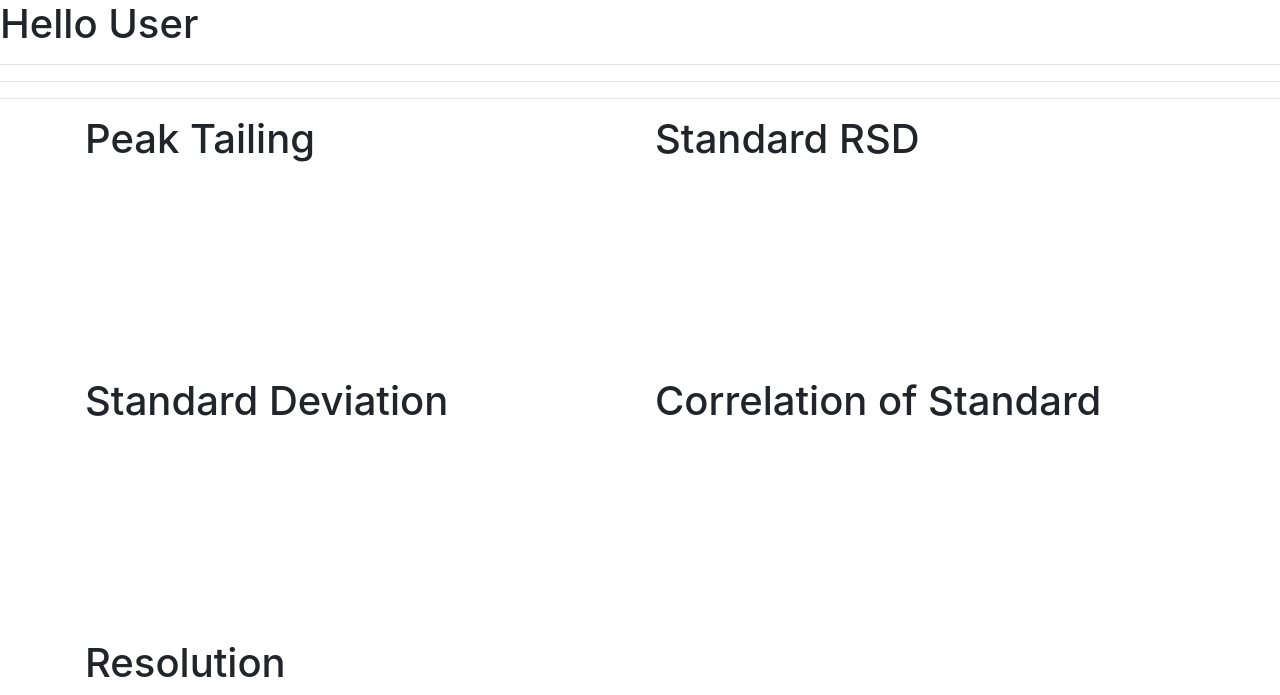
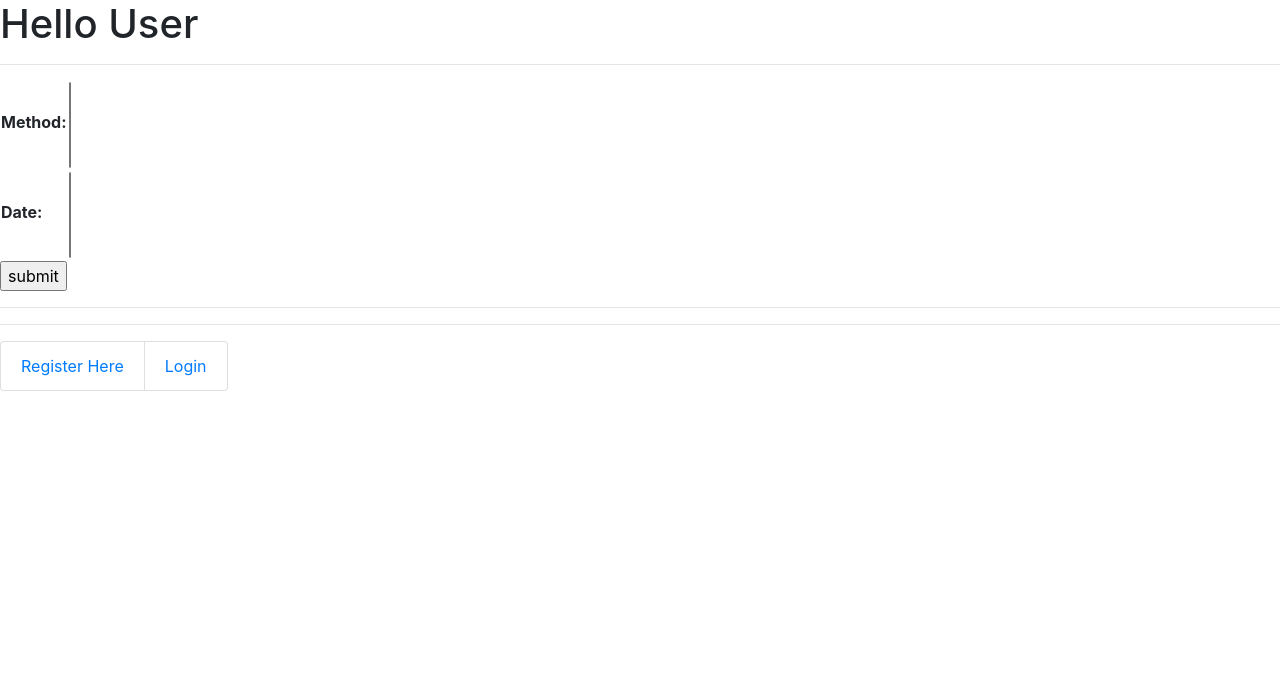
Before and after one commit to jaydeep1412/Catalent, a Django app: page /myapp/display in a window 1280 px wide. Shown: the top 695 px of the page. After the commit the page ends 391 px from the top, so only its background shows below. Run offline with Django 3.2, Linux system fonts and the light colour scheme; a user stored in the database is signed in; data comes from the database, SQL or seed files in the repository; both versions use the stored data as it was after the commit; data that the repository does not hold is empty; a map, chart or similar area stays blank; some libraries are stand-ins or nearby versions.

Commit message:
Added the functionality of filtering graph based on methods

```diff
--- a/myapp/forms.py
+++ b/myapp/forms.py
@@ -25,3 +25,23 @@
         widgets = {
             'date':forms.SelectDateWidget
         }
+
+class ChartForm(forms.Form):
+    #queryset=Analysis.objects.filter(analyst__username__iexact=username).values('method__Method_Number'),
+    Method = forms.MultipleChoiceField(required=True)
+    Date = forms.MultipleChoiceField(required=False)
+
+    def __init__(self, *args, request=None, **kwargs):
+        user = kwargs.pop('user')
+        print("Hello",user)
+        super(ChartForm, self).__init__(*args, **kwargs)
+        # perhaps you want to set the request in the Form
+
+        methodlist = [ (e.method.Method_Number,e.method.Method_Number) for e in Analysis.objects.filter(analyst__username__iexact=user)]
+        datelist = [ (e.date,e.date) for e in Analysis.objects.filter(analyst__username__iexact=user)]
+        print(methodlist)
+        #print(Analysis.objects.filter(analyst__username__iexact=user).values('method__Method_Number'))
+        self.fields['Method'].choices = methodlist
+        self.fields['Date'].choices = datelist
+
+    #print(Analysis.objects.filter(analyst__username__iexact = username).values_list('method__Method_Number'))
--- a/myapp/models.py
+++ b/myapp/models.py
@@ -36,6 +36,7 @@
 
     class Meta:
         verbose_name_plural = "Analysis"
+        ordering = ["date",]
 
     def __str__(self):
         return "%s %s" %(self.analyst.get_full_name(),self.method.Method_ID)
--- a/myapp/templates/myapp/charts.html
+++ b/myapp/templates/myapp/charts.html
@@ -1,17 +1,11 @@
 {% extends 'myapp/base.html' %}
 {% block body_block %}
-    <!-- jQuery CDN -->
-    <script
-    src="https://code.jquery.com/jquery-1.12.4.min.js"
-    integrity="sha256-ZosEbRLbNQzLpnKIkEdrPv7lOy9C27hHQ+Xp8a4MxAQ="
-    crossorigin="anonymous"></script>
-     <!-- highcharts CDN -->
-    <script src="https://code.highcharts.com/highcharts.src.js"></script>
 
-    {% load chartit %}
-    {{ cht|load_charts:"container" }}
-</head>
-
-<body>
-    <div id='container'>  </div>
+    <form action="" method="post">
+        {% csrf_token %}
+        <table>
+            {{ form.as_table }}
+        </table>
+        <input type="submit" value="submit">
+    </form>
 {% endblock %}
--- a/myapp/views.py
+++ b/myapp/views.py
@@ -9,7 +9,7 @@
 from django.urls import reverse
 from django.views.generic.base import View
 
-from .forms import AnalysisForm, RegisterForm
+from .forms import AnalysisForm, RegisterForm, ChartForm
 
 from rest_framework.views import APIView
 from rest_framework.response import Response
@@ -156,13 +156,44 @@
     }
     return JsonResponse(data) # http response
 
-def display( request, *args, **kwargs):
+'''def display( request, *args, **kwargs):
     if request.user.is_authenticated:
         return render(request, 'charts.html')
     else:
+        return render(request,'myapp/order_response.html',{'msg':"You need to login to see the visualization"})'''
+
+def display( request, *args, **kwargs):
+    if request.user.is_authenticated:
+        if (request.method == 'POST'):
+
+            form = ChartForm(request.POST,user=request.user.username)
+            #print(form)
+            if form.is_valid():
+                request.session['Method'] = form.cleaned_data['Method']
+                #print("Method :",form.cleaned_data['Method'])
+                #print("Date :", form.cleaned_data['Date'])
+
+                if form.cleaned_data['Date'] != []:
+                    request.session['DatePresent'] = 1
+                    request.session['Date'] = form.cleaned_data['Date']
+
+                else:
+                    request.session['Date'] = None
+                return render(request, 'charts.html')
+            else:
+                msg = 'Please input correct data and try again'
+                return render(request, 'myapp/order_response.html', {'msg': msg})
+
+        else:
+            form = ChartForm(user=request.user.username)
+            #methodlist = Analysis.objects.filter(analyst__username__iexact = request.user.username).values_list('method__Method_Number', flat=True)
+
+        return render(request, 'myapp/charts.html', {'form': form})
+    else:
         return render(request,'myapp/order_response.html',{'msg':"You need to login to see the visualization"})
 
-User = get_user_model()
+
+#User = get_user_model()
 
 class ChartData( APIView):
     """
@@ -178,13 +209,39 @@
         """
         Return a list of all users.
         """
+        print("Inside rest API")
         print(request.session['username'])
+        print(request.session['Method'])
+        print(request.session['Date'] is None)
+
+
+        if request.session['Date'] is None:
+            Date = Analysis.objects.filter(analyst__username__iexact=request.session['username'],method__Method_Number__in=request.session['Method']).values_list('date', flat=True)
+            peakTailing = Analysis.objects.filter(analyst__username__iexact=request.session['username'],method__Method_Number__in=request.session['Method']).values_list('peakTailing', flat=True)
+            standard_RSD = Analysis.objects.filter(analyst__username__iexact=request.session['username'], method__Method_Number__in=request.session['Method']).values_list('standard_RSD', flat=True)
+            standardStdDev = Analysis.objects.filter(analyst__username__iexact=request.session['username'], method__Method_Number__in=request.session['Method']).values_list('standardStdDev', flat=True)
+            CorrelationOfStandards = Analysis.objects.filter(analyst__username__iexact=request.session['username'], method__Method_Number__in=request.session['Method']).values_list('CorrelationOfStandards', flat=True)
+            resolution = Analysis.objects.filter(analyst__username__iexact=request.session['username'], method__Method_Number__in=request.session['Method']).values_list('resolution', flat=True)
+        else:
+            Date = Analysis.objects.filter(analyst__username__iexact = request.session['username'],date__in=request.session['Date'],method__Method_Number__in=request.session['Method']).values_list('date', flat=True)
+            peakTailing = Analysis.objects.filter(analyst__username__iexact=request.session['username'], date__in=request.session['Date'],method__Method_Number__in=request.session['Method']).values_list('peakTailing', flat=True)
+            standard_RSD = Analysis.objects.filter(analyst__username__iexact=request.session['username'],date__in=request.session['Date'],method__Method_Number__in=request.session['Method']).values_list('standard_RSD', flat=True)
+            standardStdDev = Analysis.objects.filter(analyst__username__iexact=request.session['username'], date__in=request.session['Date'],method__Method_Number__in=request.session['Method']).values_list('standardStdDev', flat=True)
+            CorrelationOfStandards = Analysis.objects.filter(analyst__username__iexact=request.session['username'], date__in=request.session['Date'],method__Method_Number__in=request.session['Method']).values_list('CorrelationOfStandards', flat=True)
+            resolution = Analysis.objects.filter(analyst__username__iexact=request.session['username'], date__in=request.session['Date'],method__Method_Number__in=request.session['Method']).values_list('resolution', flat=True)
+        print("Date",Date)
+        print("peakTailing",peakTailing)
+        print("standard_RSD",standard_RSD)
+        print("standardStdDev", standardStdDev)
+        print("CorrelationOfStandards",CorrelationOfStandards)
+        print("resolution",resolution)
+
         data = {
-            "Date":Analysis.objects.filter(analyst__username__iexact = request.session['username']).values_list('date', flat=True),
-            "peakTailing":Analysis.objects.filter(analyst__username__iexact = request.session['username']).values_list('peakTailing', flat=True),
-            "standard_RSD": Analysis.objects.filter(analyst__username__iexact=request.session['username']).values_list('standard_RSD', flat=True),
-            "standardStdDev": Analysis.objects.filter(analyst__username__iexact=request.session['username']).values_list('standardStdDev', flat=True),
-            "CorrelationOfStandards": Analysis.objects.filter(analyst__username__iexact=request.session['username']).values_list('CorrelationOfStandards', flat=True),
-            "resolution": Analysis.objects.filter(analyst__username__iexact=request.session['username']).values_list('resolution', flat=True)
+            "Date":Date,
+            "peakTailing":peakTailing,
+            "standard_RSD":standard_RSD ,
+            "standardStdDev": standardStdDev,
+            "CorrelationOfStandards":CorrelationOfStandards ,
+            "resolution":resolution
         }
         return Response(data)
--- a/templates/charts.html
+++ b/templates/charts.html
@@ -74,7 +74,7 @@
     function setChart2(){
     var ctx = document.getElementById('myChart2').getContext('2d');
         var myChart = new Chart(ctx, {
-            type: 'bar',
+            type: 'line',
             data: {
                 labels: Date,
                 datasets: [{
@@ -113,7 +113,7 @@
     function setChart3(){
     var ctx = document.getElementById('myChart3').getContext('2d');
         var myChart = new Chart(ctx, {
-            type: 'bar',
+            type: 'line',
             data: {
                 labels: Date,
                 datasets: [{
@@ -152,7 +152,7 @@
     function setChart4(){
     var ctx = document.getElementById('myChart4').getContext('2d');
         var myChart = new Chart(ctx, {
-            type: 'bar',
+            type: 'line',
             data: {
                 labels: Date,
                 datasets: [{
@@ -191,7 +191,7 @@
     function setChart5(){
     var ctx = document.getElementById('myChart5').getContext('2d');
         var myChart = new Chart(ctx, {
-            type: 'bar',
+            type: 'line',
             data: {
                 labels: Date,
                 datasets: [{
@@ -233,6 +233,12 @@
 </script>
 
 {% block content %}
+    {% if request.session.Method and request.session.DatePresent%}
+        <h3>Method:{{ request.session.Method }}</h3>
+        <h3>Method:{{ request.session.Date }}</h3>
+    {% else %}
+        <h3>Method:{{ request.session.Method }}</h3>
+    {% endif %}
 
 <div class='row'>
     <div class='col-sm-6' url-endpoint='{% url "api-data" %}'>
```
Also changed, not shown: db.sqlite3, myapp/migrations/0005_auto_20201120_0929.py (added).
